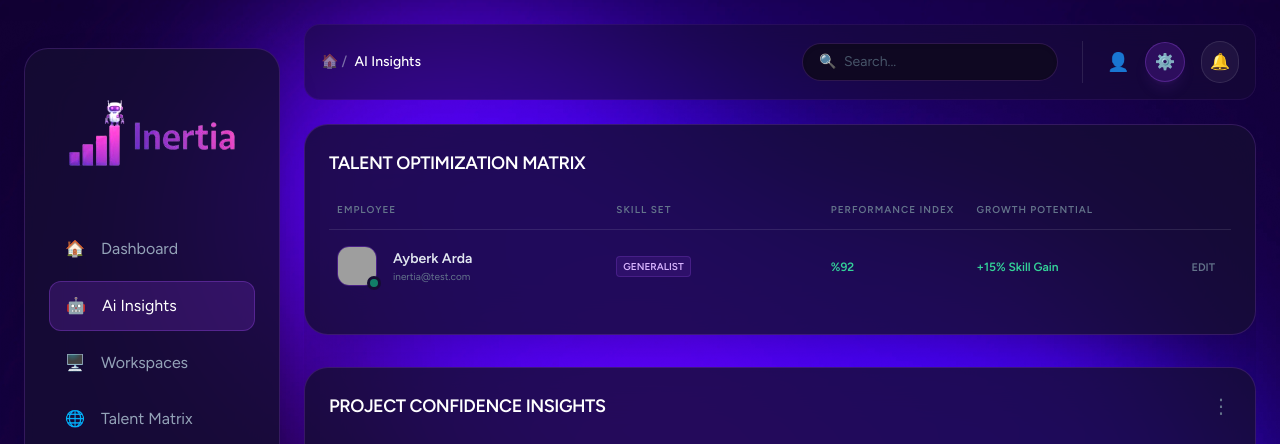
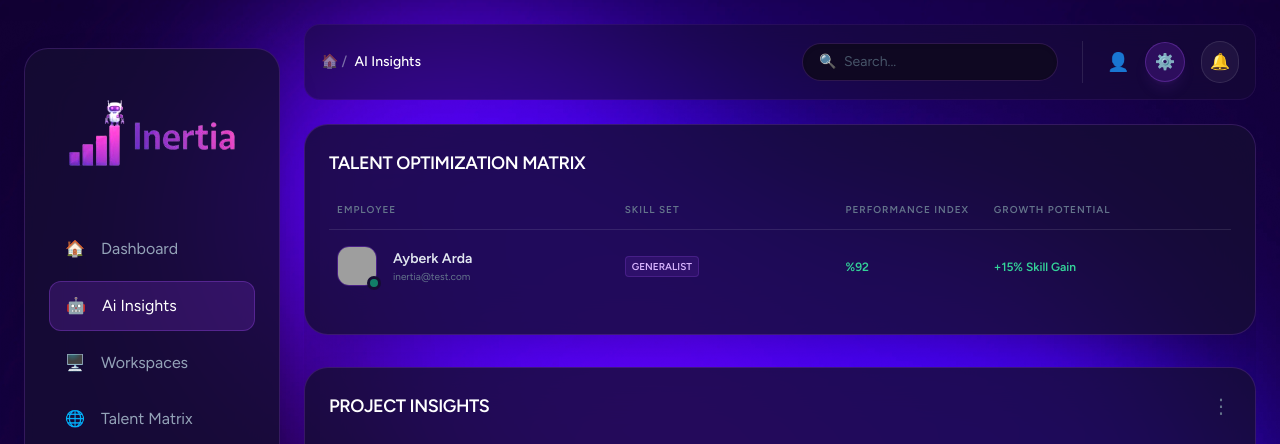
Before and after one commit to ayberkaarda/Inertia, a Laravel app: page /ai-insights in a window 1280 px wide. Shown: the top 444 px of the page. Run offline with Laravel 12, Linux system fonts and the light colour scheme; the visitor is signed in with stand-in values (Sample User, id 1); data comes from the database, SQL or seed files in the repository; data that the repository does not hold is empty; style sheets or scripts are compiled from the project's sources; some libraries are stand-ins or nearby versions; grey boxes are pictures that could not be loaded.

Commit message:
Update AiInsights.jsx

```diff
--- a/resources/js/Pages/AiInsights.jsx
+++ b/resources/js/Pages/AiInsights.jsx
@@ -70,9 +70,6 @@ export default function AiInsights({ auth, dbTalent = [], dbProjects = [] }) {
                                             {employee.growth} Skill Gain
                                         </span>
                                         </td>
-                                        <td className="py-3 sm:py-4 text-right pr-4">
-                                            <button className="text-[10px] sm:text-[11px] font-bold text-slate-500 hover:text-purple-400 transition-colors uppercase">Edit</button>
-                                        </td>
                                     </tr>
                                 ))}
                             </tbody>
@@ -83,7 +80,7 @@ export default function AiInsights({ auth, dbTalent = [], dbProjects = [] }) {
                 {/* 📌 Projects Insights (Gerçek Veri) */}
                 <div className="bg-[#160d33]/80 backdrop-blur-xl p-4 sm:p-6 rounded-2xl sm:rounded-3xl border border-purple-500/20 shadow-2xl flex flex-col relative overflow-hidden">
                     <div className="flex justify-between items-center mb-4 sm:mb-6 relative z-10">
-                        <h3 className="text-white font-black text-base sm:text-lg tracking-tight uppercase">Project Confidence Insights</h3>
+                        <h3 className="text-white font-black text-base sm:text-lg tracking-tight uppercase">Project Insights</h3>
                         <span className="text-slate-500 cursor-pointer hover:text-white text-lg sm:text-xl">⋮</span>
                     </div>
 
```
